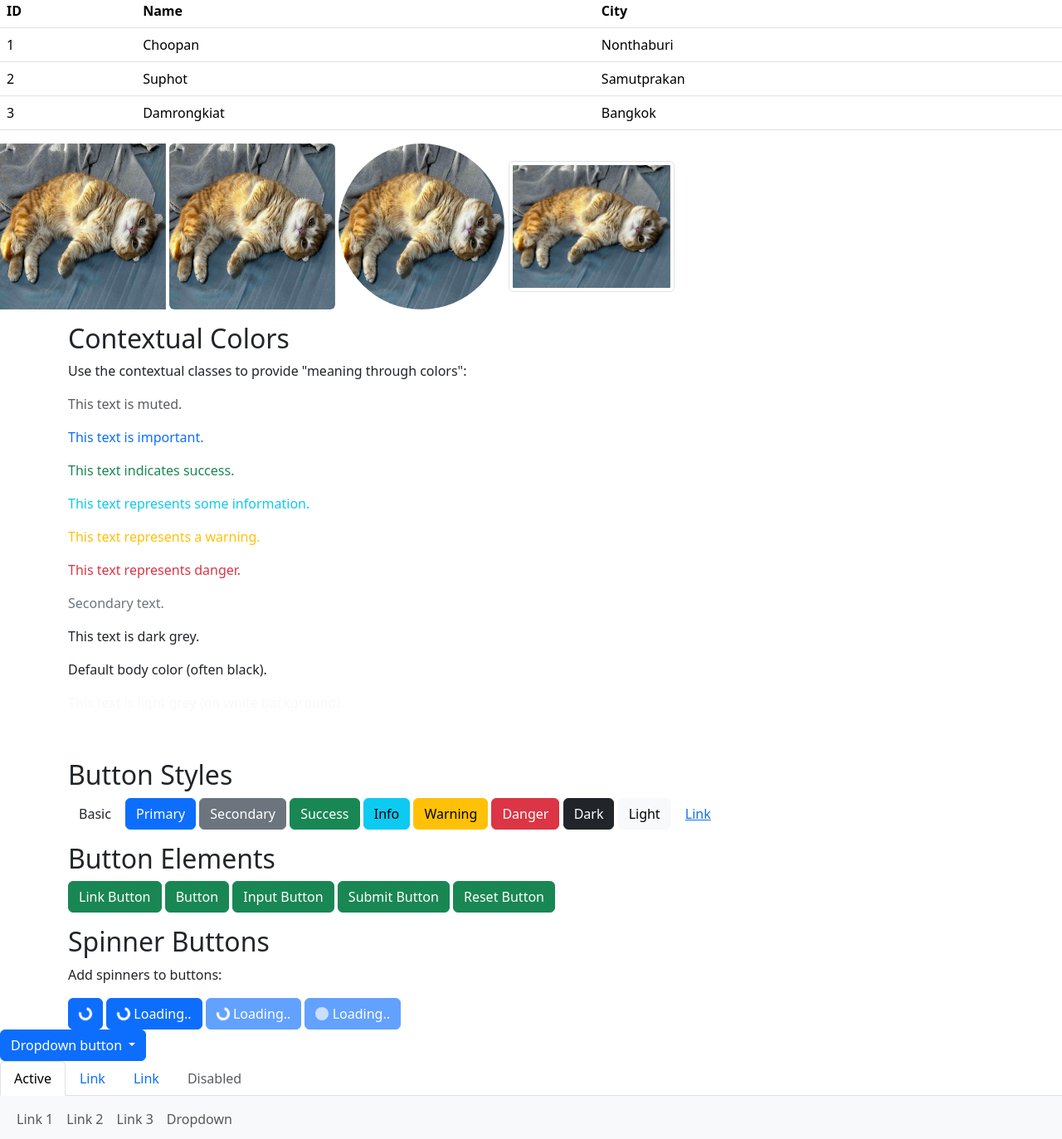
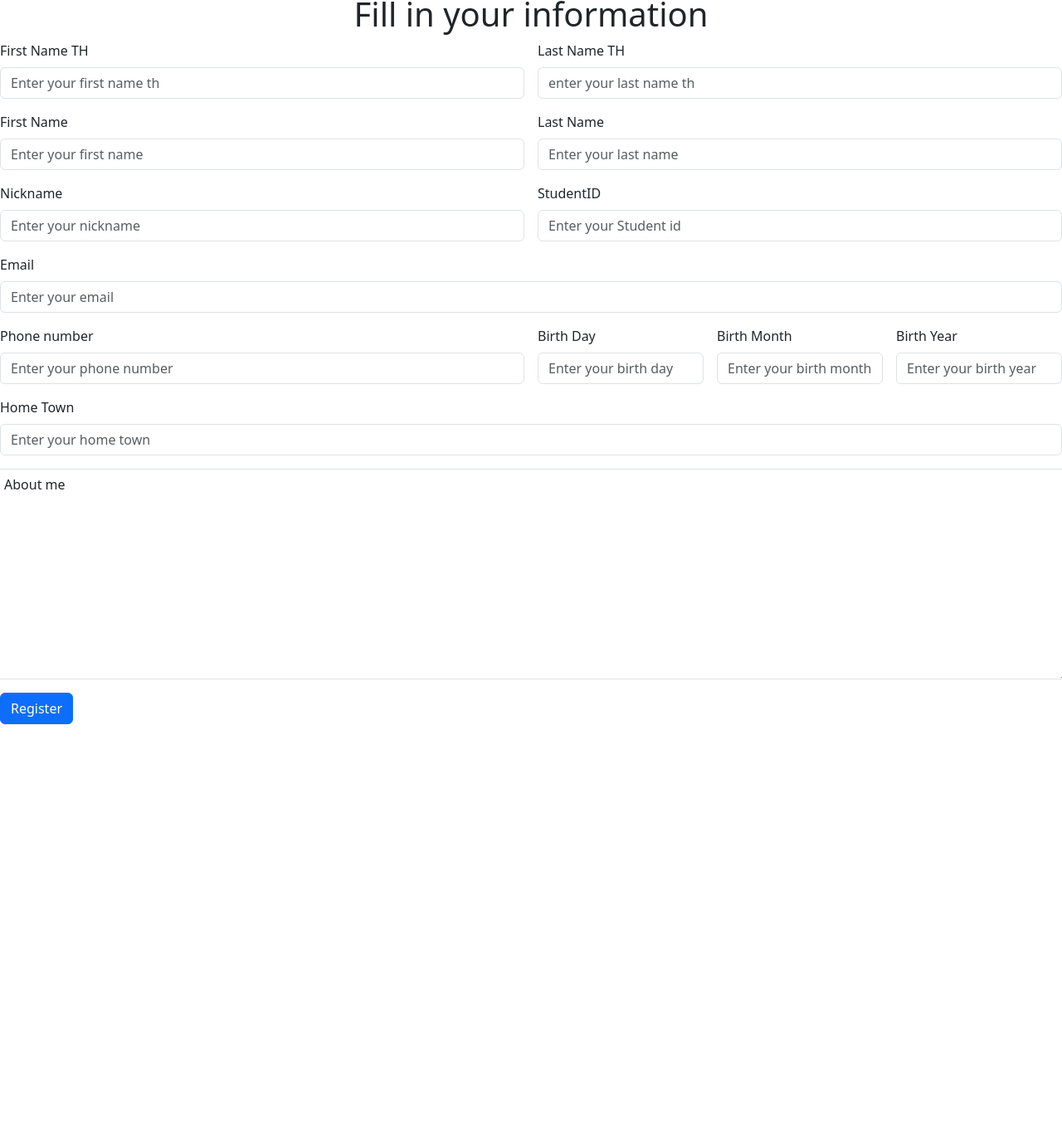
Before and after one commit to SOMBOON1/webtech67, a plain HTML site: page index.html in a window 1280 px wide. Shown: the part 7-1380 px from the top of the page at 83% size. After the commit the page ends 880 px from the top, so only its background shows below. Drawn offline with nearby package versions, Linux system fonts and the light colour scheme.

Commit message:
Add files via upload

```diff
--- a/index.html
+++ b/index.html
@@ -1,164 +1,102 @@
 <!DOCTYPE html>
 <html>
-    <head>
-        <meta charset="UTF-8">
-        <meta name="viewport" content="width=device-width, initial-scale=1">
-        <!-- Bootstrap CSS -->
-        <link href="https://cdn.jsdelivr.net/npm/bootstrap@5.3.3/dist/css/bootstrap.min.css" rel="stylesheet" integrity="sha384-QWTKZyjpPEjISv5WaRU9OFeRpok6YctnYmDr5pNlyT2bRjXh0JMhjY6hW+ALEwIH"crossorigin="anonymous">
-        <title>Teerapong Web</title>
-    </head>
-    <body>
 
-        <table class="table table-hover">
-        <thead>
-            <tr>
-                <th>ID</th>
-                <th>Name</th>
-                <th>City</th>
-                </tr>
-        </thead>
-        <tbody>
-                <tr><td>1</td><td>Choopan</td><td>Nonthaburi</td></tr>
-                <tr><td>2</td><td>Suphot</td><td>Samutprakan</td></tr>
-                <tr><td>3</td><td>Damrongkiat</td><td>Bangkok</td></tr>
-                </tbody>
-        </table>
+<head>
+    <meta charset="utf-8">
+    <title>My Register</title>
+    <link href="https://cdn.jsdelivr.net/npm/bootstrap@5.3.3/dist/css/bootstrap.min.css" rel="stylesheet" integrity="sha384-QWTKZyjpPEjISv5WaRU9OFeRpok6YctnYmDr5pNlyT2bRjXh0JMhjY6hW+ALEwIH" crossorigin="anonymous">
+    <meta name="viewport" content="width=device-width, initial-scale=1">
+</head>
 
-        <img src="imgs/bingo.jpg" width="200" alt="แมวส้มขาสั้น" height="200">
-        <img src="imgs/bingo.jpg" class="rounded" alt="แมวส้มขาสั้น" width="200" height="200">
-        <img src="imgs/bingo.jpg" class="rounded-circle" alt="แมวส้มขาสั้น" width="200" height="200">
-        <img src="imgs/bingo.jpg" class="img-thumbnail" alt="แมวส้มขาสั้น" width="200" height="200">
+<body>
+    <script src="https://cdn.jsdelivr.net/npm/bootstrap@5.3.3/dist/js/bootstrap.bundle.min.js" integrity="sha384-YvpcrYf0tY3lHB60NNkmXc5s9fDVZLESaAA55NDzOxhy9GkcIdslK1eN7N6jIeHz" crossorigin="anonymous"></script>
+    <h1 style="text-align: center;">Fill in your information</h1>
+    <script>
+        document.addEventListener("DOMContentLoaded", function () {
+            // เลือกฟอร์มทั้งหมดที่มี class 'needs-validation'
+            var forms = document.querySelectorAll(".needs-validation");
+            Array.prototype.slice.call(forms).forEach(function (form) {
+                form.addEventListener(
+                    "submit",
+                    function (event) {
+                        if (!form.checkValidity()) {
+                            event.preventDefault(); // หยุดการ submit ถ้าฟอร์มไม่ผ่าน
+                            event.stopPropagation();
+                        }
+                        form.classList.add("was-validated"); // เพิ่ม class เพื่อแสดง invalid-feedback
+                    },
+                    false
+                );
+            });
+        });
+    </script>
+    <form class="row g-3 needs-validation" action="https://webtech.swtesting-project.com/register.php" method="POST" novalidate>
+        <div class="col-md-6">
+            <label for="Name" class="form-label">First Name TH</label>
+            <input type="text" class="form-control" id="Name" required placeholder="Enter your first name th">
+            <div class="invalid-feedback">Please enter your first name th.</div>
+        </div>
+        <div class="col-md-6">
+            <label for="lastName1" class="form-label">Last Name TH</label>
+            <input type="text" class="form-control" id="SurName" required placeholder="enter your last name th">
+            <div class="invalid-feedback">Please enter your last name th.</div>
+        </div>
+        <div class="col-md-6">
+            <label for="firstName" class="form-label">First Name</label>
+            <input type="text" class="form-control" id="firstName" required placeholder="Enter your first name">
+            <div class="invalid-feedback">Please enter your first name.</div>
+        </div>
+        <div class="col-md-6">
+            <label for="lastName2" class="form-label">Last Name</label>
+            <input type="text" class="form-control" id="lastName" required placeholder="Enter your last name">
+            <div class="invalid-feedback">Please enter your last name.</div>
+        </div>
+        <div class="col-md-6">
+            <label for="Nickname" class="form-label">Nickname</label>
+            <input type="text" class="form-control" id="NickName" required placeholder="Enter your nickname">
+            <div class="invalid-feedback">Please enter your nickname.</div>
+        </div>
+        <div class="col-md-6">
+            <label for="ID" class="form-label">StudentID</label>
+            <input type="text" class="form-control" id="studentid" required placeholder="Enter your Student id">
+            <div class="invalid-feedback">Please enter your student id.</div>
+        </div>
+        <div class="col-md-12">
+            <label for="email" class="form-label">Email</label>
+            <input type="email" class="form-control" id="email" required placeholder="Enter your email">
+            <div class="invalid-feedback">Please enter a valid email.</div>
+        </div>
+        <div class="col-md-6">
+            <label for="PhoneNumber" class="form-label">Phone number</label>
+            <input type="password" class="form-control" id="phonenumber" required placeholder="Enter your phone number">
+            <div class="invalid-feedback">Please enter your phone number.</div>
+        </div>
+        <div class="col-md-2">
+            <label for="dateofbirth" class="form-label">Birth Day</label>
+            <input type="password" class="form-control" id="datebirth" required placeholder="Enter your birth day">
+            <div class="invalid-feedback">Please enter your day of birth.</div>
+        </div>
+        <div class="col-md-2">
+            <label for="dateofbirth" class="form-label">Birth Month</label>
+            <input type="password" class="form-control" id="datebirth" required placeholder="Enter your birth month">
+            <div class="invalid-feedback">Please enter your month of birth.</div>
+        </div>
+        <div class="col-md-2">
+            <label for="dateofbirth" class="form-label">Birth Year</label>
+            <input type="password" class="form-control" id="datebirth" required placeholder="Enter your birth year">
+            <div class="invalid-feedback">Please enter your year of birth.</div>
+        </div>
+        <div class="col-md-12">
+            <label for="Placeofliving" class="form-label">Home Town</label>
+            <input type="password" class="form-control" id="livingplace" required placeholder="Enter your home town">
+            <div class="invalid-feedback">Please enter your home town.</div>
+        </div>
+        <textarea class="form-control" rows="10" placeholder="Enter your message">About me</textarea>
+        <div class="col-12">
+            <button class="btn btn-primary" type="submit">Register</button>
+        </div>
+    </form>
 
-        <div class="container mt-3">
-            <h2>Contextual Colors</h2>
-            <p>Use the contextual classes to provide "meaning through colors":</p>
-            <p class="text-muted">This text is muted.</p>
-            <p class="text-primary">This text is important.</p>
-            <p class="text-success">This text indicates success.</p>
-            <p class="text-info">This text represents some information.</p>
-            <p class="text-warning">This text represents a warning.</p>
-            <p class="text-danger">This text represents danger.</p>
-            <p class="text-secondary">Secondary text.</p>
-            <p class="text-dark">This text is dark grey.</p>
-            <p class="text-body">Default body color (often black).</p>
-            <p class="text-light">This text is light grey (on white background).</p>
-            <p class="text-white">This text is white (on white background).</p>
-        </div>
+</body>
 
-        <div class="container mt-3">
-            <h2>Button Styles</h2>
-            <button type="button" class="btn">Basic</button>
-            <button type="button" class="btn btn-primary">Primary</button>
-            <button type="button" class="btn btn-secondary">Secondary</button>
-            <button type="button" class="btn btn-success">Success</button>
-            <button type="button" class="btn btn-info">Info</button>
-            <button type="button" class="btn btn-warning">Warning</button>
-            <button type="button" class="btn btn-danger">Danger</button>
-            <button type="button" class="btn btn-dark">Dark</button>
-            <button type="button" class="btn btn-light">Light</button>
-            <button type="button" class="btn btn-link">Link</button>
-        </div>
-
-        <div class="container mt-3">
-            <h2>Button Elements</h2>
-            <a href="#" class="btn btn-success">Link Button</a>
-            <button type="button" class="btn btn-success">Button</button>
-            <input type="button" class="btn btn-success" value="Input Button">
-            <input type="submit" class="btn btn-success" value="Submit Button">
-            <input type="reset" class="btn btn-success" value="Reset Button">
-        </div>
-
-        <div class="container mt-3">
-            <h2>Spinner Buttons</h2>
-            <p>Add spinners to buttons:</p>
-            <button class="btn btn-primary">
-            <span class="spinner-border spinner-border-sm"></span>
-            </button>
-            <button class="btn btn-primary">
-            <span class="spinner-border spinner-border-sm"></span>
-            Loading..
-            </button>
-            <button class="btn btn-primary" disabled>
-            <span class="spinner-border spinner-border-sm"></span>
-            Loading..
-            </button>
-            <button class="btn btn-primary" disabled>
-            <span class="spinner-grow spinner-grow-sm"></span>
-            Loading..
-            </button>
-        </div>
-
-        <div class="dropdown">
-            <button type="button" class="btn btn-primary dropdown-toggle" data-bs-toggle="dropdown">
-            Dropdown button
-            </button>
-            <ul class="dropdown-menu">
-            <li><a class="dropdown-item" href="#">Link 1</a></li>
-            <li><a class="dropdown-item" href="#">Link 2</a></li>
-            <li><a class="dropdown-item" href="#">Link 3</a></li>
-            </ul>
-        </div>
-
-        <ul class="nav nav-tabs">
-            <li class="nav-item">
-            <a class="nav-link active" href="#">Active</a>
-            </li>
-            <li class="nav-item">
-            <a class="nav-link" href="#">Link</a>
-            </li>
-            <li class="nav-item">
-            <a class="nav-link" href="#">Link</a>
-            </li>
-            <li class="nav-item">
-            <a class="nav-link disabled" href="#">Disabled</a>
-            </li>
-        </ul>
-
-        <nav class="navbar navbar-expand-sm bg-light">
-            <div class="container-fluid">
-            <!-- Links -->
-            <ul class="navbar-nav">
-                <li class="nav-item">
-                <a class="nav-link" href="#">Link 1</a>
-                </li>
-                <li class="nav-item">
-                <a class="nav-link" href="#">Link 2</a>
-                </li>
-                <li class="nav-item">
-                <a class="nav-link" href="#">Link 3</a>
-                </li>
-                <li class="nav-item dropdown">
-                    <a class="nav-link dropdowntoggle" href="#" role="button" data-bstoggle="dropdown">Dropdown</a>
-                    <ul class="dropdown-menu">
-                    <li><a class="dropdown-item" href="#">Link</a></li>
-                    <li><a class="dropdown-item" href="#">Another link</a></li>
-                    <li><a class="dropdown-item" href="#">A third link</a></li>
-                    </ul>
-                </li>
-            </ul>
-            </div>
-        </nav>
-
-        <div class="container mt-3">
-            <h2>Alerts</h2>
-            <p>The button with class="btn-close" and data-bs-dismiss="alert" is used to close the alert box.</p>
-            <p>The alert-dismissible class aligns the button to the right.</p>
-            <div class="alert alert-success alert-dismissible">
-            <button type="button" class="btn-close" data-bs-dismiss="alert"></button>
-            <strong>Success!</strong> This alert box could indicate a successful or positive action.
-            </div>
-            <div class="alert alert-info alert-dismissible">
-            <button type="button" class="btn-close" data-bs-dismiss="alert"></button>
-            <strong>Info!</strong> This alert box could indicate a neutral informative change or action.
-            </div>
-            <div class="alert alert-warning alert-dismissible">
-            <button type="button" class="btn-close" data-bs-dismiss="alert"></button>
-            <strong>Warning!</strong> This alert box could indicate a warning that might need attention.
-            </div>
-        </div>
-
-
-        <!-- Optional JavaScript; choose one of the two! -->
-        <script src="https://cdn.jsdelivr.net/npm/bootstrap@5.3.3/dist/js/bootstrap.bundle.min.js" integrity="sha384-YvpcrYf0tY3lHB60NNkmXc5s9fDVZLESaAA55NDzOxhy9GkcIdslK1eN7N6jIeHz" crossorigin="anonymous"></script>
-    </body>
 </html>
```
